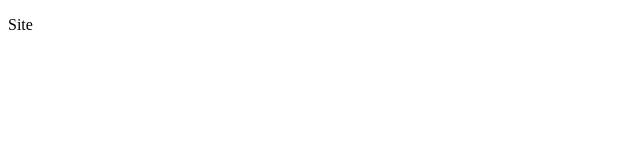
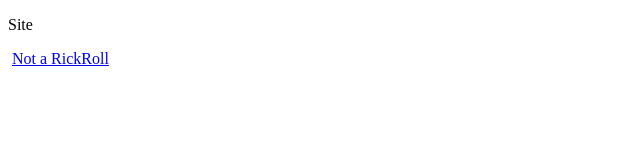
Before and after one commit to HiddenJoi/hiddenjoi.github.io, a plain HTML site: page index.html in a window 1280 px wide. Shown: the whole page, without its empty margins (0-640 px from the left). Drawn offline with Linux system fonts and the light colour scheme.

Commit message:
Update index.html

```diff
--- a/index.html
+++ b/index.html
@@ -6,5 +6,6 @@
     <body>
         <p>Site</p>
 		<img scr = "image.png">
+		<a href ="coffe.com"> Not a RickRoll<a>
     </body>
 </html>
```
